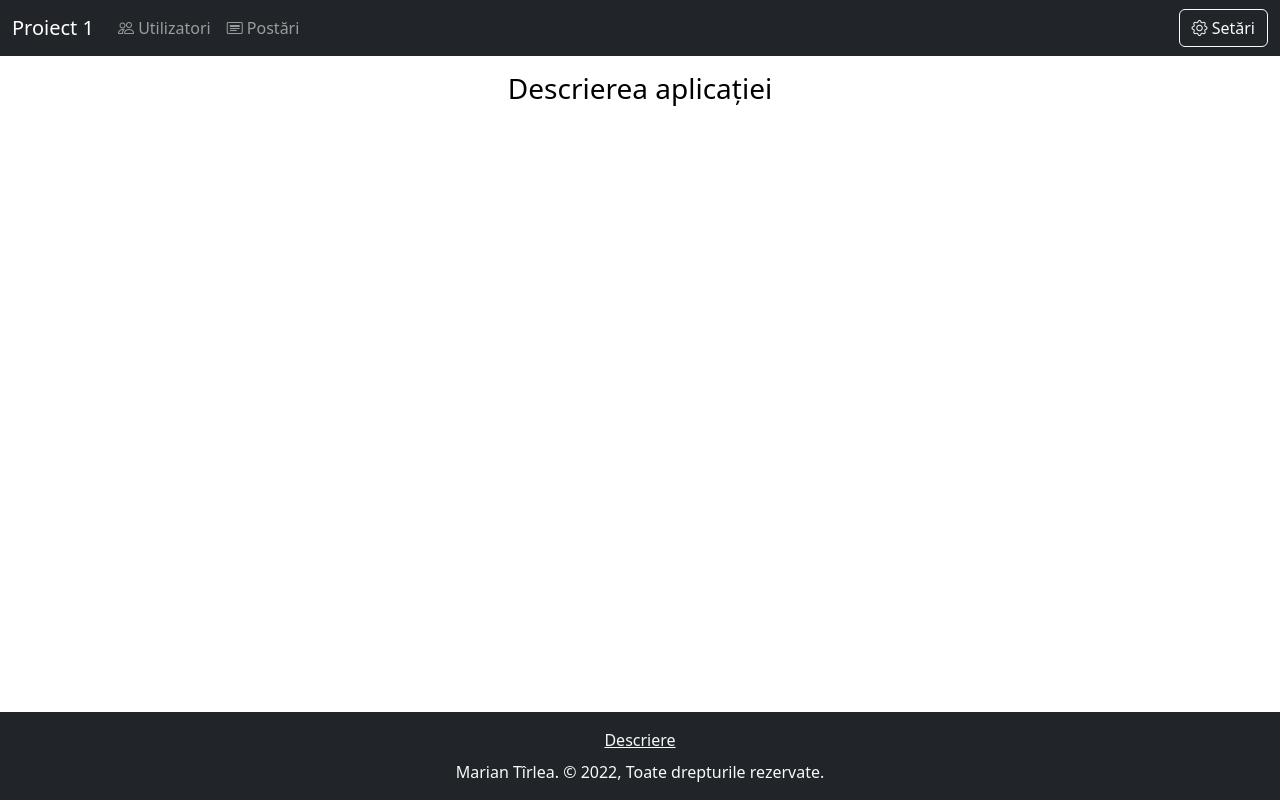
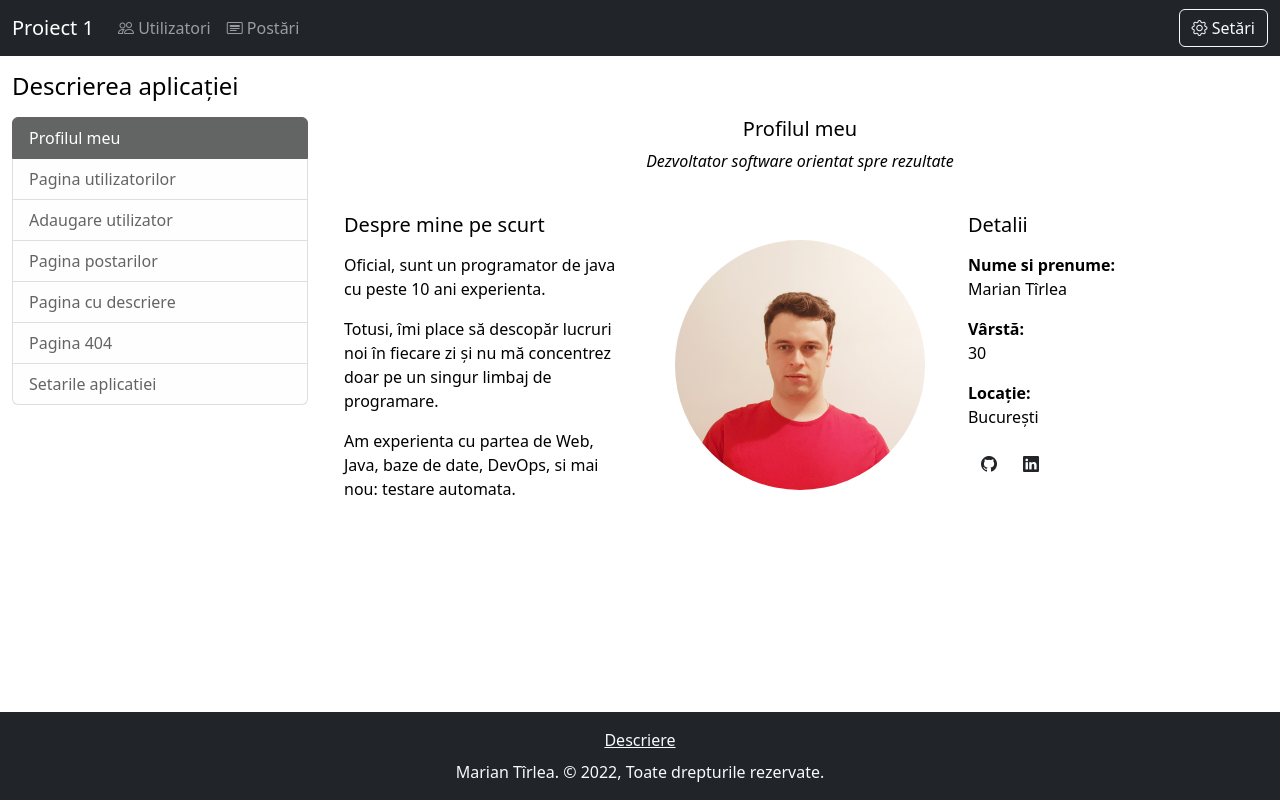
Before and after one commit to mariantirlea/training-react, a React (Create React App) app in the folder project1/: page /about in a window 1280 px wide. Built offline with nearby package versions, Linux system fonts and the light colour scheme.

Commit message:
Start creating the About page  - my profile part

```diff
--- a/project1/src/components/pages/about/AboutPage.jsx
+++ b/project1/src/components/pages/about/AboutPage.jsx
@@ -1,11 +1,98 @@
 import { NavLink } from "react-router-dom";
+import ProfilePicture from '../../../assets/ProfilePicture.jpg';
 
 function AboutPage(){
     return (
-        <div className="text-center">
+        <div className="container-fluid">
 
-           <h3>Descrierea aplicației</h3>
+           <h4 className="pb-2">Descrierea aplicației</h4>
 
+           <div className="row">
+                <div className="col-md-3 col-sm-4">
+                    <div className="list-group" id="list-tab" role="tablist">
+                    <a className="list-group-item list-group-item-action list-group-item-light active" id="list-profile-list" data-bs-toggle="list" href="#list-profile" role="tab" aria-controls="list-profile">Profilul meu</a>
+                    <a className="list-group-item list-group-item-action list-group-item-light" id="list-users-list" data-bs-toggle="list" href="#list-users" role="tab" aria-controls="list-users">Pagina utilizatorilor</a>
+                    <a className="list-group-item list-group-item-action list-group-item-light" id="list-newuser-list" data-bs-toggle="list" href="#list-newuser" role="tab" aria-controls="list-newuser">Adaugare utilizator</a>
+                    <a className="list-group-item list-group-item-action list-group-item-light" id="list-posts-list" data-bs-toggle="list" href="#list-posts" role="tab" aria-controls="list-posts">Pagina postarilor</a>
+                    <a className="list-group-item list-group-item-action list-group-item-light" id="list-about-list" data-bs-toggle="list" href="#list-about" role="tab" aria-controls="list-about">Pagina cu descriere</a>
+                    <a className="list-group-item list-group-item-action list-group-item-light" id="list-404-list" data-bs-toggle="list" href="#list-404" role="tab" aria-controls="list-404">Pagina 404</a>
+                    <a className="list-group-item list-group-item-action list-group-item-light" id="list-settings-list" data-bs-toggle="list" href="#list-settings" role="tab" aria-controls="list-settings">Setarile aplicatiei</a>
+                    </div>
+                </div>
+                <div className="col-md-9 col-sm-8">
+                    <div className="tab-content" id="nav-tabContent">
+                        <div className="tab-pane fade show active" id="list-profile" role="tabpanel" aria-labelledby="list-profile-list">
+
+                            <h5 className="text-center mt-4 mt-md-0">Profilul meu</h5>
+                            <p className="text-center pb-4 fst-italic">Dezvoltator software orientat spre rezultate</p>
+
+                            <div className="container">
+                                <div className="row">
+                                    <div className="col-md-4">
+                                        <h5 className="pb-2">Despre mine pe scurt</h5>
+                                        <p className="fw-light">Oficial, sunt un programator de java cu peste 10 ani experienta.</p>
+                                        <p className="fw-light">Totusi, îmi place să descopăr lucruri noi în fiecare zi și nu mă concentrez doar pe un singur limbaj de programare.</p>
+                                        <p className="fw-light">Am experienta cu partea de Web, Java, baze de date, DevOps, si mai nou: testare automata.</p>
+                                </div>
+                                    <div className="col-md-4 d-flex justify-content-center align-items-center">
+                                        <style>{`
+                                            .profile-picture:hover {
+                                                transition: transform 0.5s, filter 1s ease-in-out;
+                                                transform: scale(1.05) rotate(10deg);
+                                            }
+
+                                            .profile-picture {
+                                                transition: transform 0.5s, filter 1s ease-in-out;
+                                                transform: scale(1);
+                                            }
+
+                                            `}</style>
+                                        <img style={{maxWidth: '250px'}} className="profile-picture w-100 ms-4 me-4 rounded-circle" src={ProfilePicture} alt="" />
+                                    </div>
+                                    <div className="col-md-4">
+                                        <h5 className="pb-2">Detalii</h5>
+
+                                        <p className="fw-bold mb-0">Nume si prenume:</p>
+                                        <p className="fw-light">Marian Tîrlea</p>
+
+                                        <p className="fw-bold mb-0">Vârstă:</p>
+                                        <p className="fw-light">30</p>
+
+                                        <p className="fw-bold mb-0">Locație:</p>
+                                        <p className="fw-light">București</p>
+
+                                        <a className="btn" href="https://github.com/mariantirlea" target="_blank"><i className="bi bi-github"></i></a>
+                                        <a className="btn" href="https://www.linkedin.com/in/mariantirlea" target="_blank"><i className="bi bi-linkedin"></i></a>
+
+                                    </div>
+                                </div>
+                            </div>
+                        </div>
+                        <div className="tab-pane fade" id="list-users" role="tabpanel" aria-labelledby="list-users-list">
+
+                            <h5 className="mt-4 mt-md-0">Pagina utilizatorilor</h5>
+
+                        </div>
+                        <div className="tab-pane fade" id="list-newuser" role="tabpanel" aria-labelledby="list-newuser-list">
+
+                            <h5 className="mt-4 mt-md-0">Adaugare utilizator</h5>
+
+                        </div>
+                        <div className="tab-pane fade" id="list-posts" role="tabpanel" aria-labelledby="list-posts-list">
+                            <h5 className="mt-4 mt-md-0">Pagina postarilor</h5>
+                        </div>
+                        <div className="tab-pane fade" id="list-about" role="tabpanel" aria-labelledby="list-about-list">
+                            <h5 className="mt-4 mt-md-0">Pagina cu descriere</h5>
+                        </div>
+                        <div className="tab-pane fade" id="list-404" role="tabpanel" aria-labelledby="list-404-list">
+                            <h5 className="mt-4 mt-md-0">Pagina 404</h5>
+                        </div>
+                        <div className="tab-pane fade" id="list-settings" role="tabpanel" aria-labelledby="list-settings-list">
+                            <h5 className="mt-4 mt-md-0">Setarile aplicatiei</h5>
+                        </div>
+                    </div>
+                </div>
+            </div>
 
         </div>
     )
--- a/project1/src/components/pages/posts/PostItem.jsx
+++ b/project1/src/components/pages/posts/PostItem.jsx
@@ -4,7 +4,7 @@
       <div className="card bg-dark h-100">
         <div className="card-body">
           <h5 className="card-title">{title}</h5>
-          <p className="card-text">{body}</p>
+          <p className="card-text fw-light">{body}</p>
         </div>
       </div>
     </div>
```
Also changed, not shown: project1/src/assets/ProfilePicture.jpg (added), project1/src/assets/ProfilePictureLow.jpg (added).
